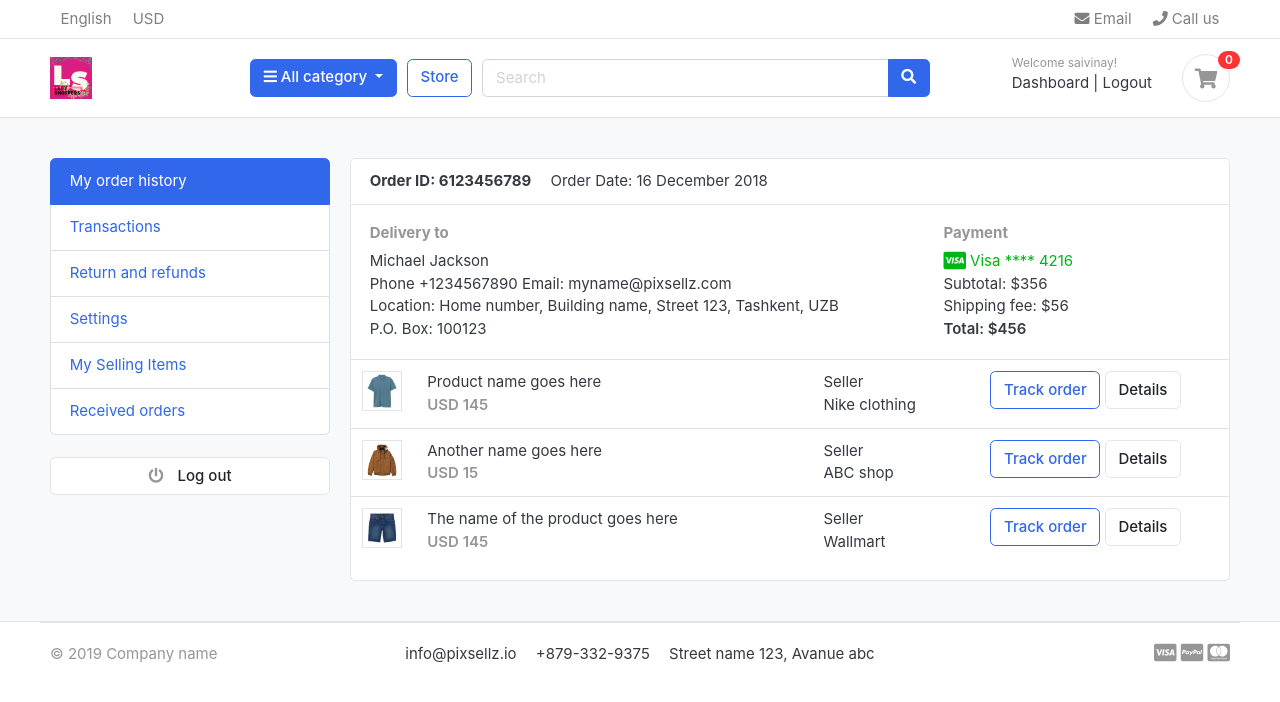
After one commit to ssvinay12/ecom_django, a Django app: page /accounts/ in a window 1280 px wide. The commit adds this page. Shown: the top 702 px of the page. Run offline with Django 3.2, Linux system fonts and the light colour scheme; a user stored in the database is signed in; data comes from the database, SQL or seed files in the repository; both versions use the stored data as it was after the commit; data that the repository does not hold is empty; some libraries are stand-ins or nearby versions; some web fonts are replaced.

Commit message:
mar142022
Registration
account activation
SMTP
User Login Functionality
user activation - token based activation

```diff
--- a/accounts/urls.py
+++ b/accounts/urls.py
@@ -3,9 +3,14 @@ from. import views
 
 
 urlpatterns = [
-    path('register', views.register, name = 'register'),
-    path('login', views.login, name = 'login'),
-    path('logout', views.logout, name = 'logout'),
+    path('register/', views.register, name = 'register'),
+    path('login/', views.login, name = 'login'),
+    path('logout/', views.logout, name = 'logout'),
+    path('dashboard/', views.dashboard, name = 'dashboard'),
+    path('', views.dashboard, name = 'dashboard'),
+
+
+    path('activate/<uidb64>/<token>', views.activate, name = 'activate'),
 
 
 ]
--- a/accounts/views.py
+++ b/accounts/views.py
@@ -3,6 +3,16 @@ from .forms import RegistrationForm
 from .models import Account
 from django.contrib import messages,auth
 from django.contrib.auth.decorators import login_required
+from django.http import HttpResponse
+
+
+# verification Email
+from django.contrib.sites.shortcuts import get_current_site
+from django.template.loader import render_to_string
+from django.utils.http import urlsafe_base64_encode, urlsafe_base64_decode
+from django.utils.encoding import force_bytes
+from django.contrib.auth.tokens import default_token_generator
+from django.core.mail import EmailMessage
 
 
 def register(request):
@@ -18,8 +28,21 @@ def register(request):
             user = Account.objects.create_user(first_name=first_name, last_name=last_name, email=email, username=username, password=password)
             user.phone_number = phone_number
             user.save()
-            messages.success(request, 'Registration successful.')
-            return redirect('register')
+
+            # USER ACTIVATION
+            current_site = get_current_site(request)
+            mail_subject = 'please activate your account'
+            message = render_to_string('accounts/account_verification_email.html',{
+                'user': user,
+                'domain': current_site,
+                'uid': urlsafe_base64_encode(force_bytes(user.pk)),  #pk=primarykey
+                'token': default_token_generator.make_token(user),
+            })
+            to_email = email
+            send_email = EmailMessage(mail_subject, message, to=[to_email])
+            send_email.send()
+            # messages.success(request, 'Thankyou For Registering - we have sent you a verification email to your registered email address. please verify it- Happy Shopping :-).')
+            return redirect('/accounts/login/?command=verification&email=' +email)
     else:
         form = RegistrationForm()
     context = {
@@ -36,8 +59,8 @@ def login(request):
 
         if user is not None:
             auth.login(request, user)
-            #messages.success(request, 'You are now logged in')
-            return redirect('home')
+            messages.success(request, 'You are now logged in')
+            return redirect('dashboard')
         else:
             messages.error(request, 'invalid credentials')
             return redirect('login')
@@ -49,3 +72,23 @@ def logout(request):
     auth.logout(request)
     messages.success(request, 'you are logged out.')
     return redirect('login')
+
+def activate(request, uidb64, token):
+    try:
+        uid = urlsafe_base64_decode(uidb64).decode()
+        user = Account._default_managet.get(pk=uid)
+    except(TypeError, ValueError, OverflowError, Account.DoesNotExists):
+        user = None
+
+    if user is not None and default_token_generator.check_token(user,token):
+        user.is_active = True
+        user.save()
+        message.success(request, 'congratulations! your account is activated.')
+        return redirect('login')
+    else:
+        message.error(request, 'Invalid activation link')
+        return redirect('register')
+
+@login_required(login_url = 'login')      # this dashboard will only visible if you are logged in that is why we kept this login decorator
+def dashboard(request):
+    return render (request, 'accounts/dashboard.html')
--- /dev/null
+++ b/templates/accounts/dashboard.html
@@ -0,0 +1,101 @@
+{% extends 'base.html' %}
+
+
+{% block content %}
+
+<!-- ========================= SECTION CONTENT ========================= -->
+<section class="section-conten padding-y bg">
+{% include 'includes/alerts.html' %}
+<div class="container">
+	<div class="row">
+	<aside class="col-md-3">
+		<!--   SIDEBAR   -->
+		<ul class="list-group">
+			<a class="list-group-item active" href="#"> My order history </a>
+			<a class="list-group-item" href="#"> Transactions </a>
+			<a class="list-group-item" href="#"> Return and refunds </a>
+			<a class="list-group-item" href="#">Settings </a>
+			<a class="list-group-item" href="#"> My Selling Items </a>
+			<a class="list-group-item" href="#"> Received orders </a>
+		</ul>
+		<br>
+		<a class="btn btn-light btn-block" href="{% url 'logout' %}"> <i class="fa fa-power-off"></i> <span class="text">Log out</span> </a>
+		<!--   SIDEBAR .//END   -->
+	</aside>
+	<main class="col-md-9">
+		<article class="card">
+		<header class="card-header">
+			<strong class="d-inline-block mr-3">Order ID: 6123456789</strong>
+			<span>Order Date: 16 December 2018</span>
+		</header>
+		<div class="card-body">
+			<div class="row">
+				<div class="col-md-8">
+					<h6 class="text-muted">Delivery to</h6>
+					<p>Michael Jackson <br>
+					Phone +1234567890 Email: myname@pixsellz.com <br>
+			    	Location: Home number, Building name, Street 123,  Tashkent, UZB <br>
+			    	P.O. Box: 100123
+			 		</p>
+				</div>
+				<div class="col-md-4">
+					<h6 class="text-muted">Payment</h6>
+					<span class="text-success">
+						<i class="fab fa-lg fa-cc-visa"></i>
+					    Visa  **** 4216
+					</span>
+					<p>Subtotal: $356 <br>
+					 Shipping fee:  $56 <br>
+					 <span class="b">Total:  $456 </span>
+					</p>
+				</div>
+			</div> <!-- row.// -->
+		</div> <!-- card-body .// -->
+		<div class="table-responsive">
+		<table class="table table-hover">
+			<tr>
+				<td width="65">
+					<img src="../images/items/1.jpg" class="img-xs border">
+				</td>
+				<td>
+					<p class="title mb-0">Product name goes here </p>
+					<var class="price text-muted">USD 145</var>
+				</td>
+				<td> Seller <br> Nike clothing </td>
+				<td width="250"> <a href="#" class="btn btn-outline-primary">Track order</a> <a href="#" class="btn btn-light"> Details </a> </td>
+			</tr>
+			<tr>
+				<td>
+					<img src="../images/items/2.jpg" class="img-xs border">
+				</td>
+				<td>
+					<p class="title mb-0">Another name goes here </p>
+					<var class="price text-muted">USD 15</var>
+				</td>
+				<td> Seller <br> ABC shop </td>
+				<td> <a href="#" class="btn btn-outline-primary">Track order</a> <a href="#" class="btn btn-light"> Details </a> </td>
+			</tr>
+			<tr>
+				<td>
+					<img src="../images/items/3.jpg" class="img-xs border">
+				</td>
+				<td>
+					<p class="title mb-0">The name of the product  goes here </p>
+					<var class="price text-muted">USD 145</var>
+				</td>
+				<td> Seller <br> Wallmart </td>
+				<td> <a href="#" class="btn btn-outline-primary">Track order</a> <a href="#" class="btn btn-light"> Details </a> </td>
+			</tr>
+		</table>
+		</div> <!-- table-responsive .end// -->
+		</article> <!-- order-group.// -->
+	</main>
+</div> <!-- row.// -->
+</div>
+
+
+</section>
+<!-- ========================= SECTION CONTENT END// ========================= -->
+
+
+{% endblock %}
--- a/templates/includes/navbar.html
+++ b/templates/includes/navbar.html
@@ -73,7 +73,7 @@
             <div class="widget-header">
   						<small class="title text-muted">Welcome {{user.first_name}}!</small>
   						<div>
-  							<a href="#}">Dashboard</a> <span class="dark-transp"> | </span>
+  							<a href="{% url 'dashboard' %}">Dashboard</a> <span class="dark-transp"> | </span>
   							<a href="{% url 'logout' %}"> Logout </a>
   						</div>
   					</div>
```
Also changed, not shown: ladyshoppers/settings.py (+7 -0 lines), templates/accounts/account_verification_email.html (added, +11 -0 lines), templates/accounts/login.html (+11 -2 lines), db.sqlite3.
